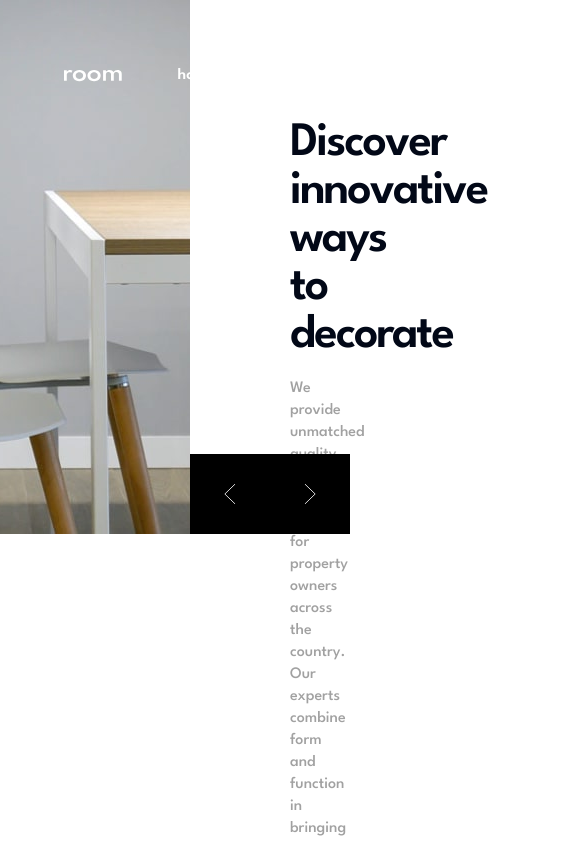
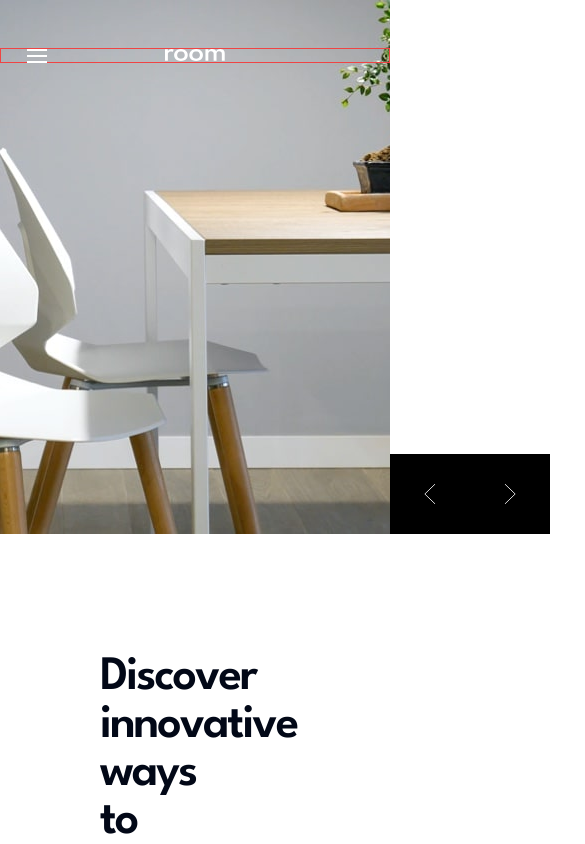
Before and after one commit to robcrock/room-homepage, a Next.js app: page / in a window 390 px wide. Shown: the top 844 px of the page, 585 px wide, since content can reach past the window. Built offline with nearby package versions, Linux system fonts and the light colour scheme.

Commit message:
'Added mobile navigation menu with open/close functionality and updated styling for improved user experience.'

```diff
--- a/src/app/page.tsx
+++ b/src/app/page.tsx
@@ -6,7 +6,10 @@ import { useState } from "react";
 import { motion, AnimatePresence } from "framer-motion";
 
 export default function Home() {
+  const [isMenuOpen, setIsMenuOpen] = useState(false);
   const [currentSlide, setCurrentSlide] = useState(0);
+
+  const NAV_ITEMS = ["Home", "Shop", "About", "Contact"];
 
   const slides = [
     {
@@ -31,10 +34,22 @@ export default function Home() {
 
   return (
     <main className="flex min-h-screen flex-col">
-      {/* Top Row */}
-      <div className="flex flex-row">
-        <div className="relative h-[534px] w-[840px]">
-          <nav className="absolute left-16 top-16 z-10 flex items-center gap-14">
+      {/* Top Half */}
+      <div className="flex flex-col md:flex-row">
+        <div className="relative h-[534px] w-full md:w-[840px]">
+          <nav className="absolute top-12 z-10 flex w-full items-center justify-center gap-14 border border-red-500 md:left-16 md:top-16 md:justify-start">
+            {/* Mobile Nav */}
+            <button
+              className="absolute left-6 flex h-6 w-6 flex-row items-center justify-center gap-8 lg:hidden"
+              onClick={() => setIsMenuOpen(true)}
+            >
+              <Image
+                src="/images/icon-hamburger.svg"
+                alt="hamburger"
+                width={20}
+                height={14}
+              />
+            </button>
             <Image
               src="/images/logo.svg"
               alt="logo"
@@ -42,21 +57,40 @@ export default function Home() {
               height={13}
               className="max-h-[13px]"
             />
-            <ul className="flex flex-row gap-8">
-              <li className="text-[16px] font-semibold lowercase text-white">
-                Home
-              </li>
-              <li className="text-[16px] font-semibold lowercase text-white">
-                Shop
-              </li>
-              <li className="text-[16px] font-semibold lowercase text-white">
-                About
-              </li>
-              <li className="text-[16px] font-semibold lowercase text-white">
-                Contact
-              </li>
+            {/* Desktop Nav */}
+            <ul className="text-fem-white hidden flex-row gap-8 text-base font-semibold md:flex">
+              {NAV_ITEMS.map((item) => (
+                <li key={item}>{item}</li>
+              ))}
             </ul>
           </nav>
+          {/* Mobile Nav */}
+          <div
+            className={`bg-fem-black/50 fixed inset-0 z-50 flex h-screen w-screen transform flex-col transition-transform duration-300 ease-in-out md:hidden ${
+              isMenuOpen ? "translate-x-0" : "-translate-x-full"
+            }`}
+          >
+            <div className="bg-fem-white flex h-[110px] flex-col items-center justify-center">
+              <div className="flex w-full items-center justify-between px-6">
+                <button
+                  className="hover:text-fem-black flex h-6 w-6 flex-row items-center justify-center text-white"
+                  onClick={() => setIsMenuOpen(false)}
+                >
+                  <Image
+                    src="/images/icon-close.svg"
+                    alt="close"
+                    width={20}
+                    height={14}
+                  />
+                </button>
+                <ul className="text-fem-black flex flex-row gap-8 font-semibold md:hidden lg:flex">
+                  {NAV_ITEMS.map((item) => (
+                    <li key={item}>{item}</li>
+                  ))}
+                </ul>
+              </div>
+            </div>
+          </div>
           <AnimatePresence mode="popLayout">
             <motion.div
               key={currentSlide}
@@ -146,8 +180,8 @@ export default function Home() {
           </div>
         </div>
       </div>
-      {/* Bottom Row */}
-      <div className="flex flex-row">
+      {/* Bottom Half */}
+      <div className="flex flex-col md:flex-row">
         <Image
           src="/images/image-about-dark.jpg"
           alt="hero"
```
